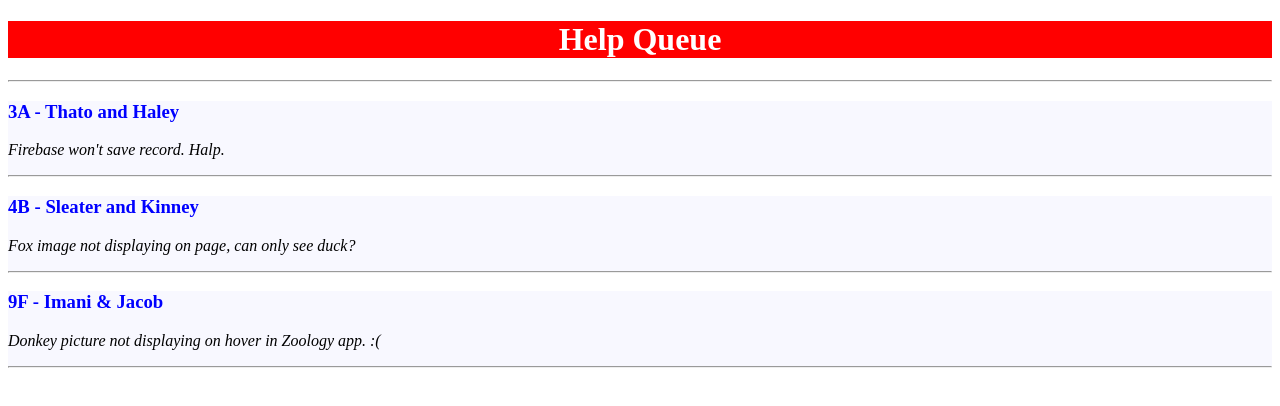
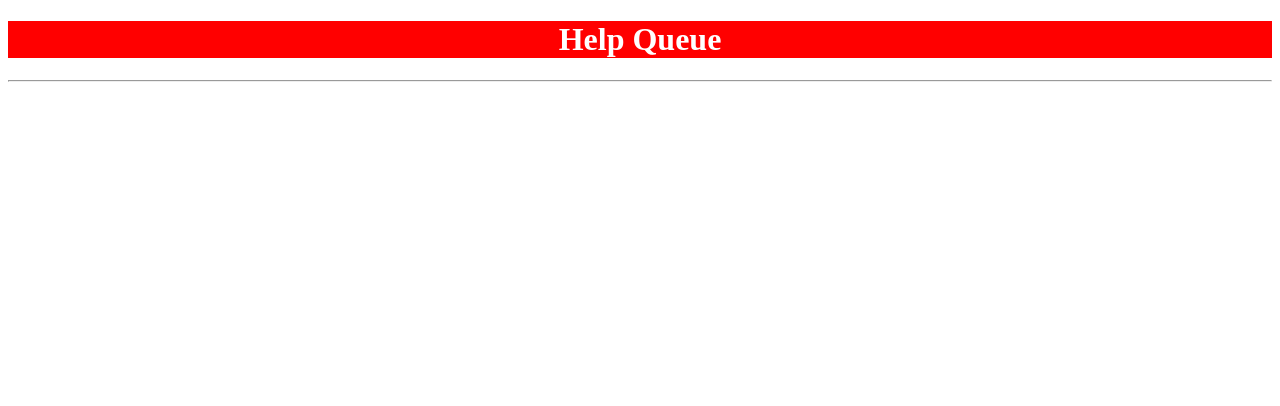
Before and after one commit to eswotinsky/help-queue, a React app: page /#/ in a window 1280 px wide. Shown: the top 406 px of the page. Built offline with nearby package versions, Linux system fonts and the light colour scheme.

Commit message:
implement ticket UUIDs

```diff
--- a/package.json
+++ b/package.json
@@ -16,7 +16,8 @@
     "react": "^15.5.4",
     "react-dom": "^15.5.4",
     "react-router-dom": "^4.0.0",
-    "styled-jsx": "^2.2.6"
+    "styled-jsx": "^2.2.6",
+    "uuid": "^3.2.1"
   },
   "devDependencies": {
     "babel-core": "^6.24.1",
--- a/src/components/App.jsx
+++ b/src/components/App.jsx
@@ -10,23 +10,7 @@ class App extends React.Component {
   constructor(props){
     super(props);
     this.state = {
-      ticketList: [
-        {
-          names: 'Thato and Haley',
-          location: '3A',
-          issue: 'Firebase won\'t save record. Halp.'
-        },
-        {
-          names: 'Sleater and Kinney',
-          location: '4B',
-          issue: 'Fox image not displaying on page, can only see duck?'
-        },
-        {
-          names: 'Imani & Jacob',
-          location: '9F',
-          issue: 'Donkey picture not displaying on hover in Zoology app. :('
-        }
-      ]
+      ticketList: []
     },
     this.handleNewTicket = this.handleNewTicket.bind(this);
   }
--- a/src/components/NewTicketForm.jsx
+++ b/src/components/NewTicketForm.jsx
@@ -1,5 +1,6 @@
 import React from 'react';
 import PropTypes from 'prop-types';
+import { v4 } from 'uuid';
 
 function NewTicketForm(props){
   let _names = null;
@@ -13,7 +14,8 @@ function NewTicketForm(props){
     let newTicket = {
       names: _names.value,
       location: _location.value,
-      issue: _issue.value
+      issue: _issue.value,
+      id: v4()
     };
     props.onNewTicket(newTicket);
 
--- a/src/components/TicketList.jsx
+++ b/src/components/TicketList.jsx
@@ -3,15 +3,16 @@ import Ticket from './Ticket';
 import PropTypes from 'prop-types';
 
 function TicketList(props){
+  console.log(props.ticketList);
 
   return (
     <div>
       <hr/>
-      {props.ticketList.map((ticket, index) =>
+      {props.ticketList.map((ticket) =>
         <Ticket names={ticket.names}
           location={ticket.location}
           issue={ticket.issue}
-          key={index}/>
+          key={ticket.id}/>
       )}
     </div>
   );
```
Also changed, not shown: 1 other file (tests, documents, lock files or other folders).
